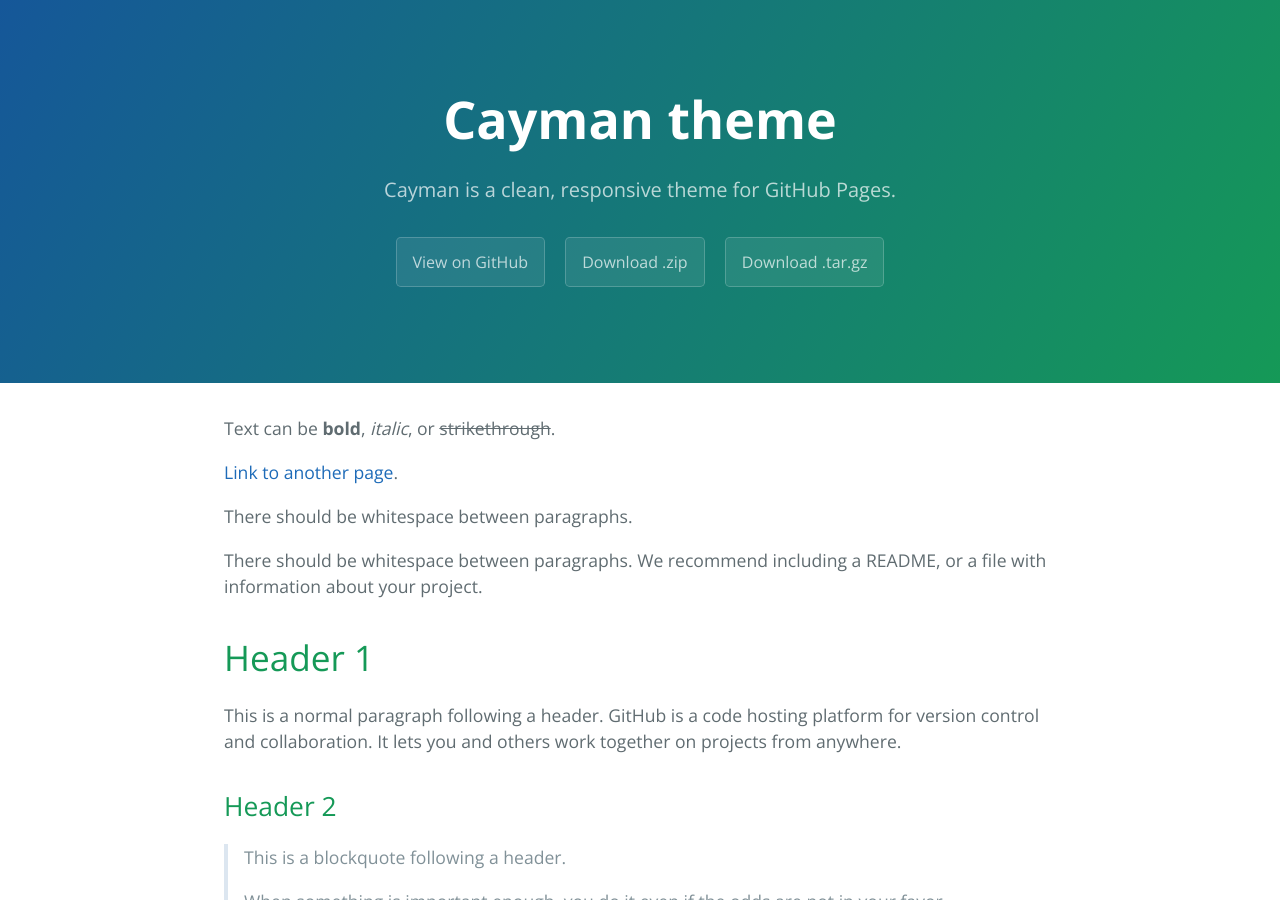
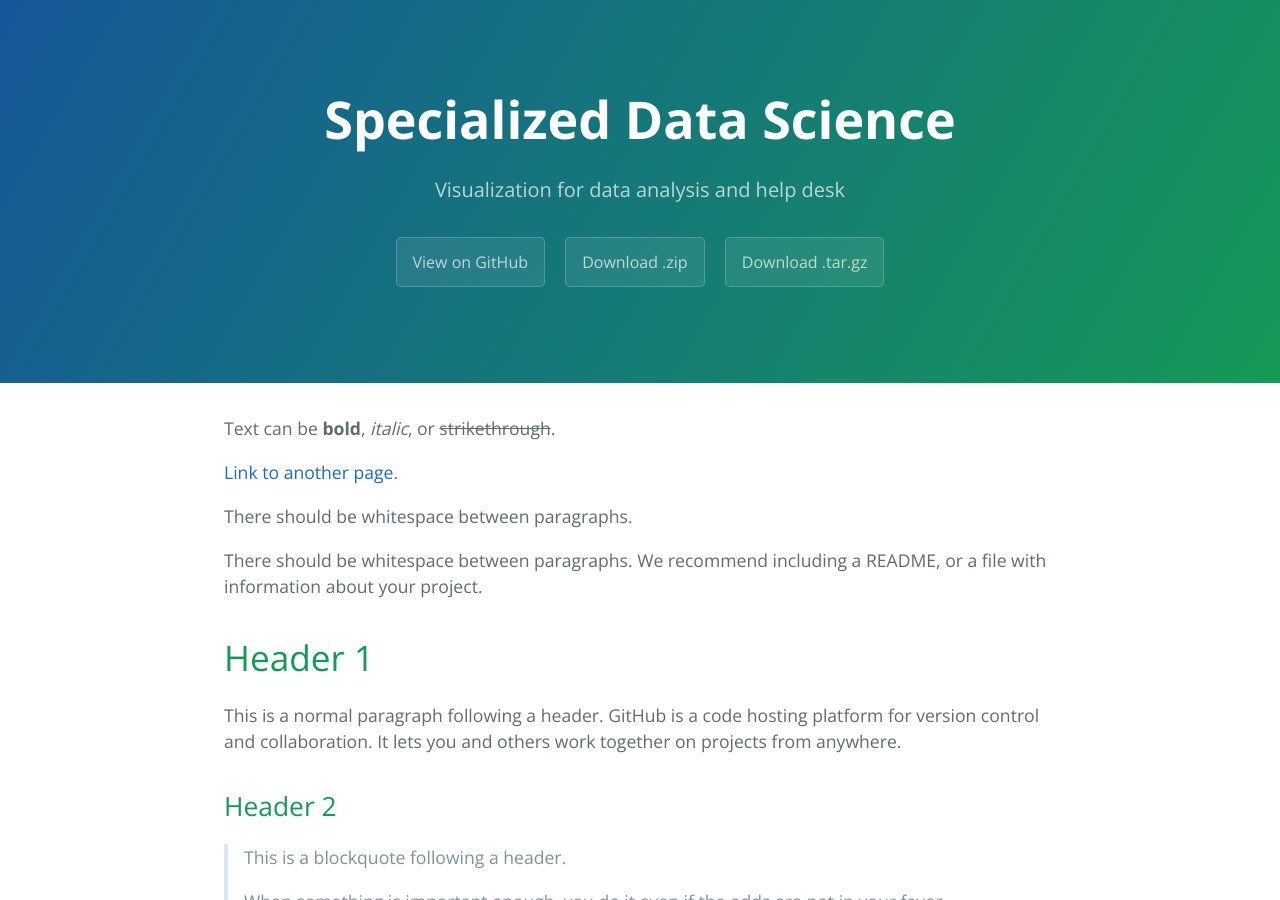
Before and after one commit to juliorcx/dataScience, a Jekyll site: the page built from index.md, in a window 1280 px wide and 900 px high. Built offline with Jekyll 4.4.1, drawn with Linux system fonts in a browser that asks for light colours.

Commit message:
update project repo in config yml

```diff
--- a/_config.yml
+++ b/_config.yml
@@ -1,5 +1,12 @@
-title: Cayman theme
-description: Cayman is a clean, responsive theme for GitHub Pages.
+title: Specialized Data Science
+description: Visualization for data analysis and help desk
 show_downloads: true
 google_analytics:
 theme: jekyll-theme-cayman
+baseurl: "/dataScience/"
+url: "https://juliorcx.github.io"
+
+username: Julio Ramirez Ceballos
+user_description: CAD designer and data analyst
+email: julio.rc.design@gmail.com
+github_username: juliorcx
```
